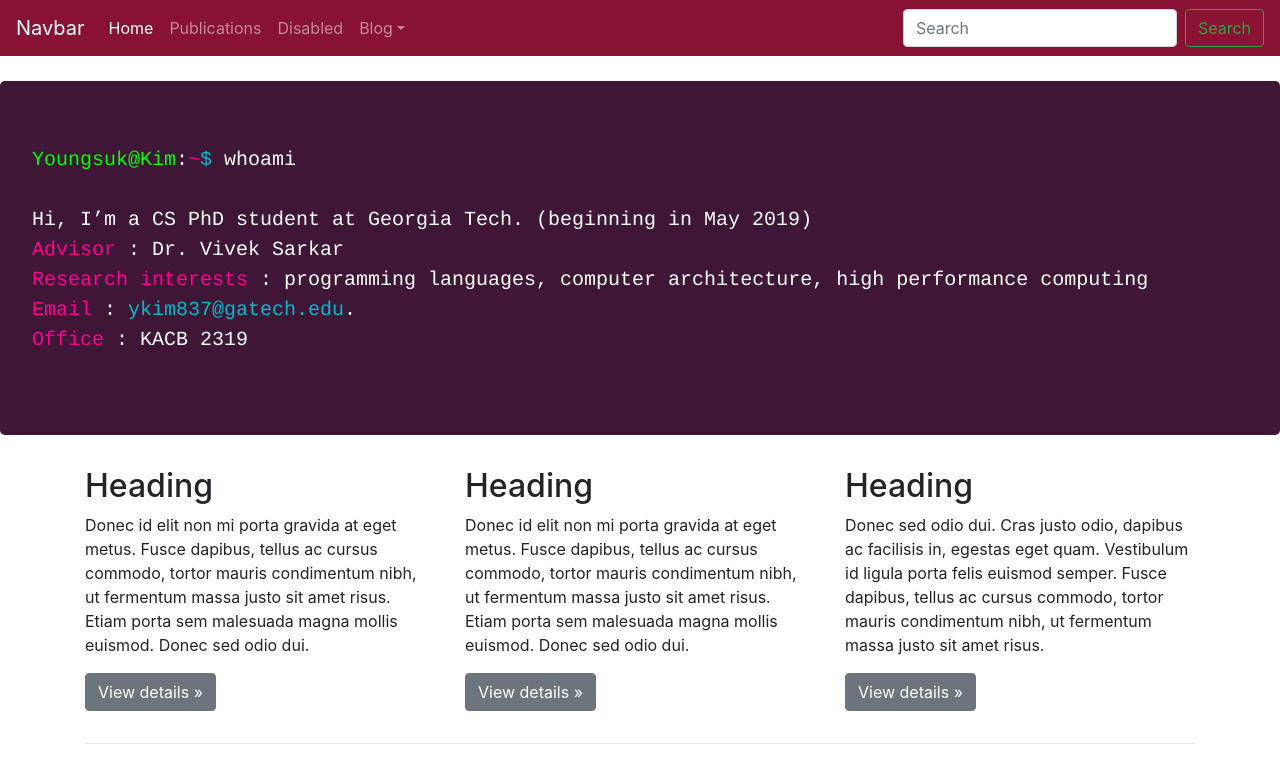
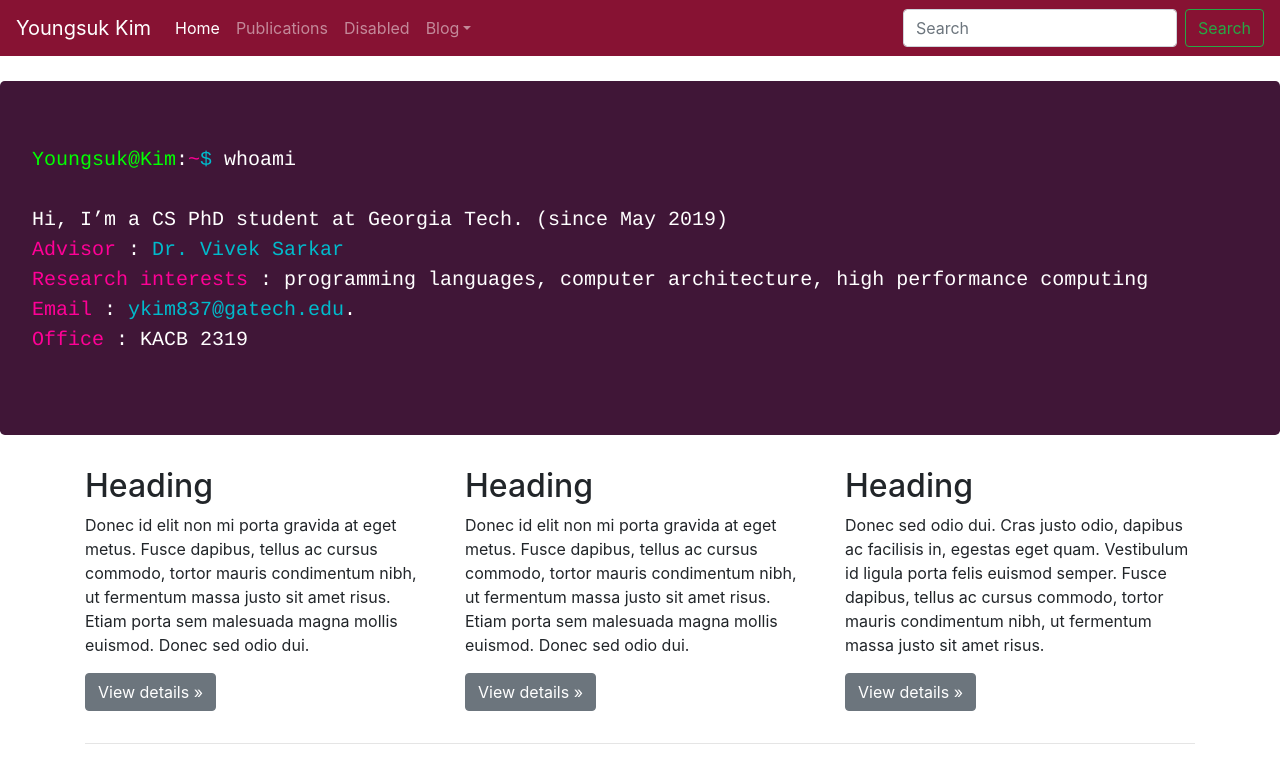
Before and after one commit to JOE1994/JOE1994.github.io, a Jekyll site: the page built from index.md, in a window 1280 px wide. Shown: the top 783 px of the page. Built offline with Jekyll 4.4.1, drawn with Linux system fonts in a browser that asks for light colours.

Commit message:
asdgalkjshd

```diff
--- a/_layouts/main.html
+++ b/_layouts/main.html
@@ -30,7 +30,7 @@
   </head>
   <body>
     <nav class="navbar navbar-expand-md navbar-dark fixed-top" style="background-color: #871233;">
-      <a class="navbar-brand" href="#">Navbar</a>
+      <a class="navbar-brand" href="#">Youngsuk Kim</a>
       <button class="navbar-toggler" type="button" data-toggle="collapse" data-target="#navbarsExampleDefault" aria-controls="navbarsExampleDefault" aria-expanded="false" aria-label="Toggle navigation">
         <span class="navbar-toggler-icon"></span>
       </button>
--- a/index.md
+++ b/index.md
@@ -4,8 +4,8 @@
 ---
 
 <span class="a">Youngsuk@Kim</span>:<span class="b">~</span><span class="c">$</span> whoami <br>
-Hi, I'm a CS PhD student at Georgia Tech. (beginning in May 2019)<br>
-<span class="b">Advisor</span> : Dr. Vivek Sarkar <br>
+Hi, I'm a CS PhD student at Georgia Tech. (since May 2019)<br>
+<span class="b">Advisor</span> : <a href="https://www.cc.gatech.edu/people/vivek-sarkar">Dr. Vivek Sarkar</a> <br>
 <span class="b">Research interests</span> : programming languages, computer architecture, high performance computing<br>
-<span class="b">Email</span> : <a id="a_console" href="mailto:ykim837@gatech.edu">ykim837@gatech.edu</a>. <br>
+<span class="b">Email</span> : <a href="mailto:ykim837@gatech.edu">ykim837@gatech.edu</a>. <br>
 <span class="b">Office</span> : KACB 2319
```
